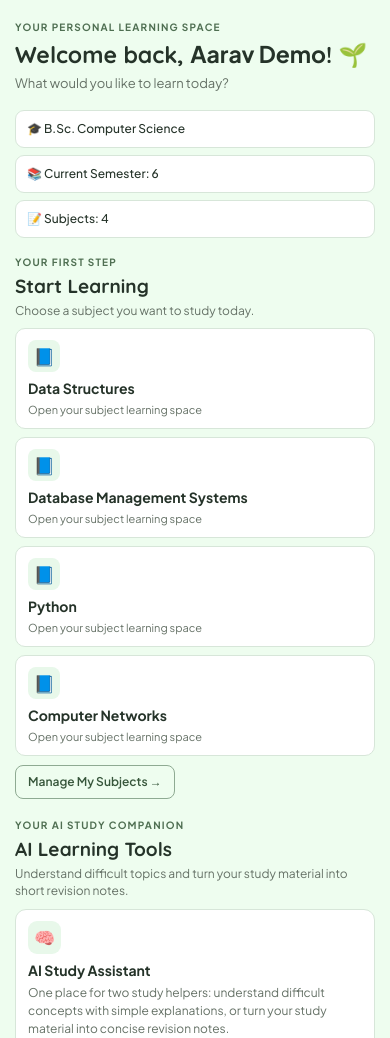
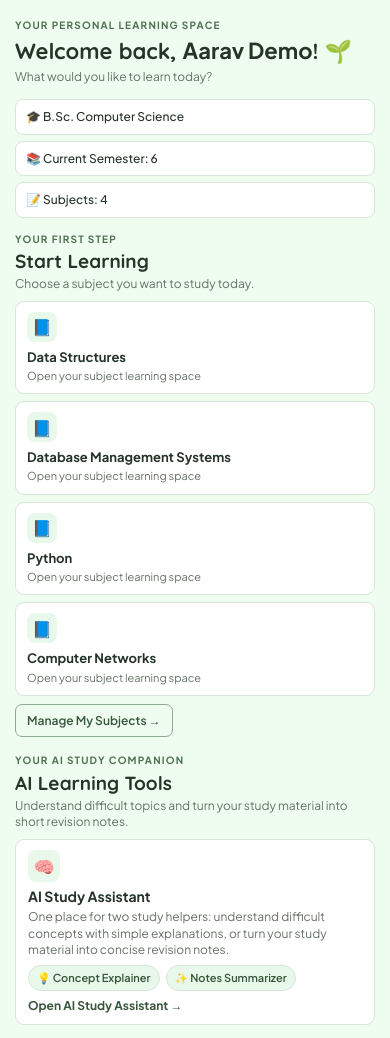
Before and after one commit to Gayathri200779/lumina-ai-study-coach, a plain HTML site: page dashboard.html in a window 390 px wide. Shown: the part 55-1093 px from the top of the page. Drawn offline with Linux system fonts and the light colour scheme.

Commit message:
Update dashboard.css

```diff
--- a/dashboard.css
+++ b/dashboard.css
@@ -29,8 +29,8 @@ html {
 body {
     background: var(--page-bg);
     color: var(--text-main);
-    line-height: 1.5;
     font-size: 14px;
+    line-height: 1.45;
 }
 
 a {
@@ -44,7 +44,7 @@ a {
     justify-content: space-between;
     align-items: center;
     gap: 18px;
-    padding: 10px 40px;
+    padding: 9px 40px;
     background: var(--page-bg);
     border-bottom: 1px solid rgba(215, 230, 217, 0.8);
 }
@@ -146,18 +146,18 @@ a {
 .container {
     width: min(1160px, 100%);
     margin: 0 auto;
-    padding: 19px 40px 26px;
+    padding: 17px 40px 22px;
 }
 
 /* ===== WELCOME SECTION ===== */
 
 .welcome {
-    padding: 5px 0 2px;
-    margin-bottom: 14px;
+    padding: 3px 0 1px;
+    margin-bottom: 12px;
 }
 
 .eyebrow {
-    margin-bottom: 4px;
+    margin-bottom: 3px;
     color: var(--accent);
     font-size: 10px;
     font-weight: 700;
@@ -165,42 +165,46 @@ a {
 }
 
 .welcome h1 {
-    margin-bottom: 4px;
+    margin-bottom: 3px;
     font-family: 'Quicksand', sans-serif;
-    font-size: clamp(23px, 2.5vw, 28px);
+    font-size: clamp(22px, 2.4vw, 26px);
     line-height: 1.3;
     font-weight: 700;
 }
 
 .welcome > p:last-child {
     color: var(--text-muted);
-    font-size: 13px;
+    font-size: 12px;
 }
 
-/* ===== PROFILE INFORMATION BAR ===== */
+/* ===== PROFILE INFORMATION ===== */
 
 .info-bar {
     display: grid;
     grid-template-columns: repeat(3, minmax(0, 1fr));
-    gap: 9px;
-    margin-bottom: 19px;
+    gap: 8px;
+    margin-bottom: 15px;
 }
 
 .info-item {
     min-width: 0;
-    padding: 9px 12px;
+    padding: 8px 11px;
     background: var(--white);
     border: 1px solid var(--border-green);
-    border-radius: 9px;
+    border-radius: 8px;
     font-size: 12px;
     font-weight: 500;
     overflow-wrap: anywhere;
 }
 
-/* ===== DASHBOARD SECTIONS ===== */
+/* ===== SECTIONS ===== */
 
 .section-block {
-    margin-top: 21px;
+    margin-top: 17px;
+}
+
+.start-learning {
+    margin-top: 0;
 }
 
 .section-heading {
@@ -208,7 +212,7 @@ a {
     justify-content: space-between;
     align-items: center;
     gap: 12px;
-    margin-bottom: 10px;
+    margin-bottom: 8px;
 }
 
 .section-heading h2 {
@@ -216,45 +220,38 @@ a {
     color: var(--text-main);
     font-family: 'Quicksand', sans-serif;
     font-size: 20px;
-    line-height: 1.35;
+    line-height: 1.3;
     font-weight: 700;
 }
 
 .section-heading p:not(.eyebrow) {
     color: var(--text-muted);
     font-size: 12px;
-    line-height: 1.45;
+    line-height: 1.4;
 }
 
-/* ===== START LEARNING ===== */
-
-.start-learning {
-    margin-top: 0;
-}
+/* ===== SUBJECT CARDS ===== */
 
 .subject-grid {
     display: grid;
     grid-template-columns: repeat(3, minmax(0, 1fr));
-    gap: 10px;
+    gap: 9px;
 }
 
 .subject-card {
     min-width: 0;
-    padding: 11px 13px;
+    padding: 10px 12px;
     background: var(--white);
     border: 1px solid var(--border-green);
-    border-radius: 10px;
-    transition: background-color 0.2s ease,
-                border-color 0.2s ease,
-                box-shadow 0.2s ease,
-                transform 0.2s ease;
+    border-radius: 9px;
+    transition: 0.2s;
 }
 
 .subject-card h3 {
-    margin-bottom: 3px;
-    font-size: 14px;
+    margin-bottom: 2px;
+    font-size: 13px;
+    line-height: 1.4;
     font-weight: 700;
-    line-height: 1.4;
     overflow-wrap: anywhere;
 }
 
@@ -265,47 +262,47 @@ a {
 }
 
 .subject-symbol {
-    width: 32px;
-    height: 32px;
+    width: 30px;
+    height: 30px;
     display: flex;
     align-items: center;
     justify-content: center;
-    margin-bottom: 7px;
+    margin-bottom: 6px;
     background: var(--soft-green);
     border-radius: 8px;
-    font-size: 17px;
+    font-size: 16px;
 }
 
 .empty-state {
     grid-column: 1 / -1;
-    padding: 16px;
+    padding: 14px;
     text-align: center;
     background: var(--white);
     border: 1px dashed #b9cfbd;
-    border-radius: 10px;
+    border-radius: 9px;
     color: var(--text-muted);
 }
 
 .empty-state span {
     display: block;
-    margin-bottom: 4px;
-    font-size: 23px;
+    margin-bottom: 3px;
+    font-size: 22px;
 }
 
 .empty-state p {
     font-size: 12px;
 }
 
-/* ===== MANAGE SUBJECTS LINK ===== */
+/* ===== MANAGE SUBJECTS ===== */
 
 .primary-link {
     display: inline-block;
-    margin-top: 9px;
-    padding: 7px 12px;
+    margin-top: 8px;
+    padding: 7px 11px;
     background: transparent;
     color: var(--dark-green);
     border: 1px solid #8eaa92;
-    border-radius: 8px;
+    border-radius: 7px;
     font-size: 12px;
     font-weight: 600;
     text-decoration: none;
@@ -315,15 +312,14 @@ a {
 .primary-link:hover {
     background: #d7e6d9;
     border-color: var(--accent);
-    box-shadow: 0 3px 9px rgba(55, 86, 59, 0.1);
 }
 
-/* ===== AI TOOLS AND STUDY SPACE ===== */
+/* ===== TOOL CARDS ===== */
 
 .tools-grid {
     display: grid;
     grid-template-columns: repeat(3, minmax(0, 1fr));
-    gap: 10px;
+    gap: 9px;
 }
 
 .tools-grid-single {
@@ -337,50 +333,57 @@ a {
 .tool-card {
     display: flex;
     flex-direction: column;
+    align-items: flex-start;
     min-width: 0;
-    padding: 13px 15px;
+    padding: 12px 14px;
     background: var(--white);
     border: 1px solid var(--border-green);
-    border-radius: 11px;
+    border-radius: 10px;
     color: inherit;
     text-decoration: none;
-    transition: background-color 0.2s ease,
-                border-color 0.2s ease,
-                box-shadow 0.2s ease,
-                transform 0.2s ease;
+    transition: 0.2s;
 }
 
+/* Icon */
+
 .tool-icon {
-    width: 33px;
-    height: 33px;
+    width: 32px;
+    height: 32px;
     display: flex;
     align-items: center;
     justify-content: center;
-    margin-bottom: 7px;
-    border-radius: 9px;
+    margin-bottom: 6px;
+    border-radius: 8px;
     background: var(--soft-green);
     font-size: 17px;
 }
 
+/* Title */
+
 .tool-card h3 {
-    margin-bottom: 4px;
+    margin-bottom: 3px;
     font-size: 14px;
     line-height: 1.4;
     font-weight: 700;
 }
 
+/* Description: do not stretch cards to fill empty space */
+
 .tool-card p {
-    flex-grow: 1;
+    flex-grow: 0;
+    margin: 0;
     color: var(--text-muted);
     font-size: 12px;
-    line-height: 1.5;
+    line-height: 1.45;
 }
+
+/* Feature labels */
 
 .tool-features {
     display: flex;
     flex-wrap: wrap;
     gap: 6px;
-    margin-top: 8px;
+    margin-top: 7px;
 }
 
 .feature-chip {
@@ -393,31 +396,56 @@ a {
     font-weight: 600;
 }
 
+/* Open link */
+
 .open-link {
-    margin-top: 9px;
+    display: inline-block;
+    margin-top: 7px;
     color: var(--dark-green);
     font-size: 12px;
     font-weight: 700;
 }
 
-/* Make the AI assistant card compact on desktop */
+/* AI assistant: neat, full-width horizontal card */
+
 #aiLearningSection .tools-grid-single {
     display: block;
 }
 
 #aiLearningSection .tool-card {
     width: 100%;
-    max-width: 760px;
+    padding: 11px 15px;
+    border-radius: 9px;
 }
 
-/* ===== CARD HOVER EFFECTS ===== */
+#aiLearningSection .tool-icon {
+    margin-bottom: 5px;
+}
+
+#aiLearningSection .tool-card h3 {
+    margin-bottom: 2px;
+}
+
+#aiLearningSection .tool-card p {
+    line-height: 1.4;
+}
+
+#aiLearningSection .tool-features {
+    margin-top: 6px;
+}
+
+#aiLearningSection .open-link {
+    margin-top: 6px;
+}
+
+/* ===== HOVER EFFECTS ===== */
 
 .subject-card:hover,
 .tool-card:hover {
     background: var(--soft-green);
     border-color: var(--accent);
-    box-shadow: 0 5px 14px rgba(55, 86, 59, 0.1);
-    transform: translateY(-2px);
+    box-shadow: 0 4px 11px rgba(55, 86, 59, 0.08);
+    transform: translateY(-1px);
 }
 
 .tool-card:hover .feature-chip {
@@ -427,11 +455,11 @@ a {
 /* ===== LEARNING PROGRESS ===== */
 
 #progressSection {
-    margin-top: 21px;
+    margin-top: 18px;
 }
 
 #progressSection .section-heading {
-    margin-bottom: 9px;
+    margin-bottom: 8px;
 }
 
 #progressSection .section-heading h2 {
@@ -440,17 +468,17 @@ a {
 }
 
 .progress-panel-compact {
-    padding: 9px;
+    padding: 8px;
     text-align: left;
     background: var(--white);
     border: 1px solid var(--border-green);
-    border-radius: 10px;
+    border-radius: 9px;
 }
 
 .subject-progress-list {
     display: grid;
     grid-template-columns: repeat(2, minmax(0, 1fr));
-    gap: 8px;
+    gap: 7px;
 }
 
 .subject-progress-card {
@@ -462,7 +490,7 @@ a {
 }
 
 .subject-progress-title {
-    margin-bottom: 5px;
+    margin-bottom: 4px;
     font-size: 13px;
     line-height: 1.4;
     font-weight: 700;
@@ -495,7 +523,7 @@ a {
 }
 
 .subject-progress-content > p {
-    margin-top: 4px;
+    margin-top: 3px;
     color: var(--text-muted);
     font-size: 11px;
 }
@@ -505,7 +533,7 @@ a {
     align-items: center;
     justify-content: space-between;
     gap: 8px;
-    margin: 6px 0 4px;
+    margin: 5px 0 4px;
     font-size: 11px;
 }
 
@@ -531,8 +559,8 @@ a {
 
 .progress-unit-list {
     display: grid;
-    gap: 5px;
-    margin-top: 7px;
+    gap: 4px;
+    margin-top: 6px;
 }
 
 .progress-unit-row {
@@ -557,7 +585,7 @@ a {
 .progress-add-unit {
     display: flex;
     gap: 6px;
-    margin-top: 7px;
+    margin-top: 6px;
 }
 
 .progress-add-unit input {
@@ -601,7 +629,7 @@ a {
     align-items: center;
     flex-wrap: wrap;
     gap: 8px;
-    padding: 14px 40px;
+    padding: 13px 40px;
     background: var(--soft-green);
 }
 
@@ -635,7 +663,7 @@ button:focus-visible,
     }
 
     .container {
-        padding: 18px 24px 25px;
+        padding: 17px 24px 22px;
     }
 
     .tools-grid,
@@ -675,30 +703,30 @@ button:focus-visible,
     }
 
     .container {
-        padding: 16px 15px 22px;
+        padding: 15px 15px 21px;
     }
 
     .welcome {
-        padding: 4px 0;
-        margin-bottom: 13px;
+        padding: 3px 0;
+        margin-bottom: 11px;
     }
 
     .welcome h1 {
-        font-size: 23px;
+        font-size: 22px;
     }
 
     .info-bar {
         grid-template-columns: 1fr;
-        gap: 7px;
-        margin-bottom: 17px;
+        gap: 6px;
+        margin-bottom: 14px;
     }
 
     .info-item {
-        padding: 9px 11px;
+        padding: 8px 10px;
     }
 
     .section-block {
-        margin-top: 19px;
+        margin-top: 16px;
     }
 
     .start-learning {
@@ -706,7 +734,7 @@ button:focus-visible,
     }
 
     .section-heading {
-        margin-bottom: 9px;
+        margin-bottom: 8px;
     }
 
     .section-heading h2 {
@@ -717,16 +745,16 @@ button:focus-visible,
     .tools-grid,
     .tools-grid-two {
         grid-template-columns: 1fr;
-        gap: 8px;
+        gap: 7px;
     }
 
     .subject-card,
     .tool-card {
-        padding: 11px 12px;
+        padding: 10px 11px;
     }
 
     #aiLearningSection .tool-card {
-        max-width: 100%;
+        padding: 10px 12px;
     }
 
     .subject-progress-list {
@@ -735,15 +763,15 @@ button:focus-visible,
     }
 
     .progress-panel-compact {
+        padding: 7px;
+    }
+
+    .subject-progress-card {
         padding: 8px;
     }
 
-    .subject-progress-card {
-        padding: 9px;
-    }
-
     .footer {
-        padding: 13px 15px;
+        padding: 12px 15px;
     }
 }
 
```
